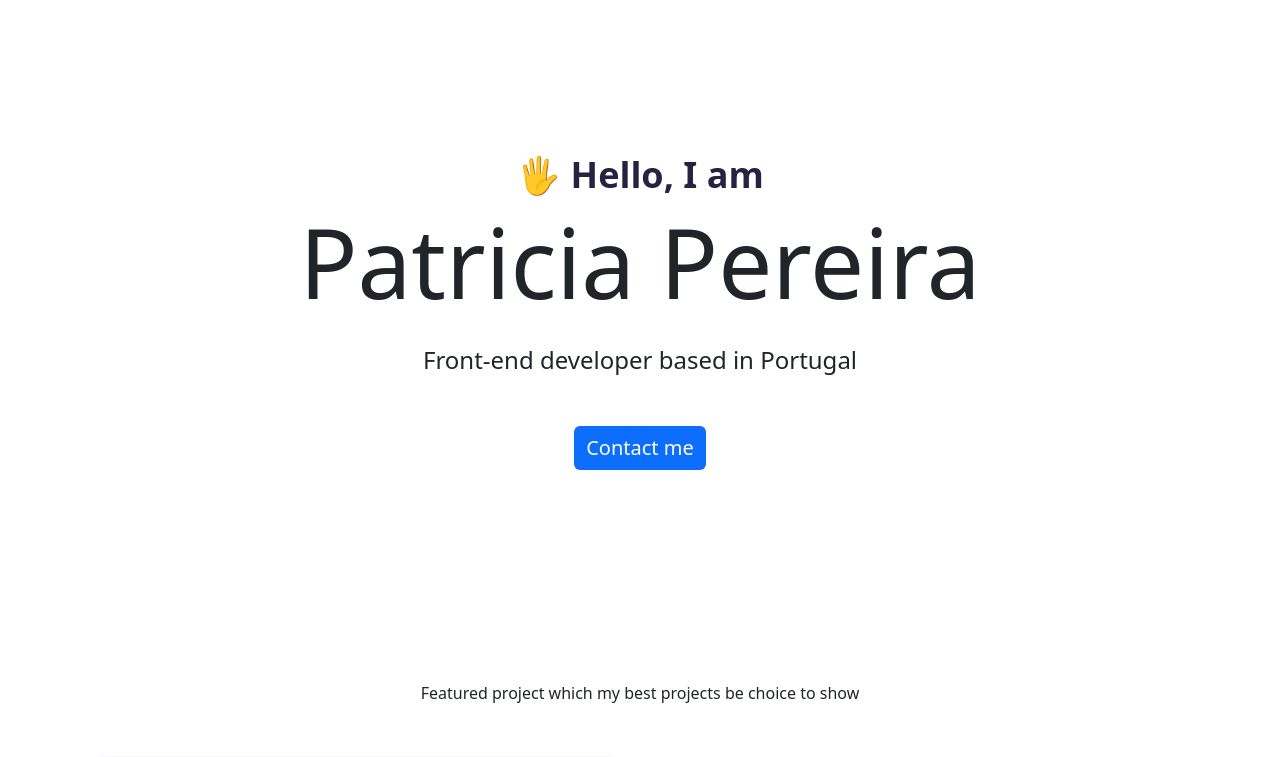
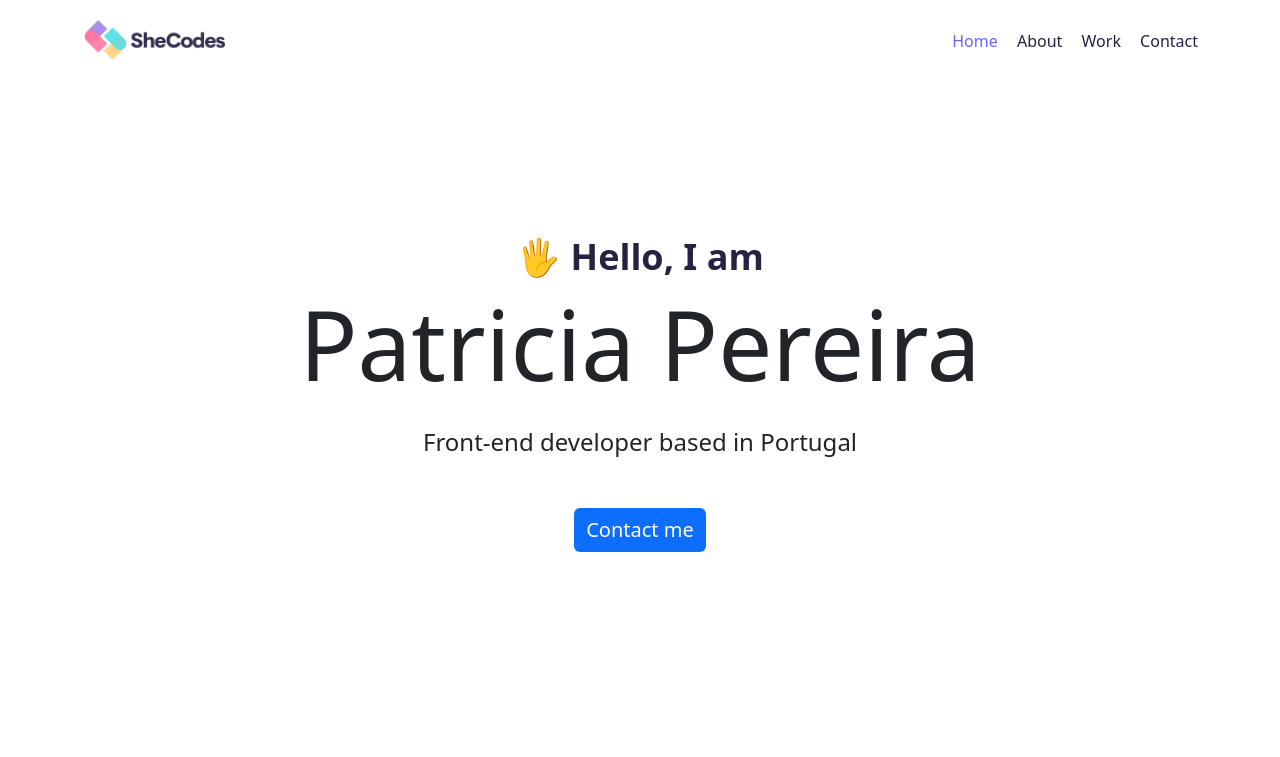
Before and after one commit to stehu-ai/stl-portfolio-project, a plain HTML site: page index.html in a window 1280 px wide. Shown: the top 757 px of the page. Drawn offline with nearby package versions, Linux system fonts and the light colour scheme; a web font is replaced by a local one.

Commit message:
Added a header

```diff
--- a/index.html
+++ b/index.html
@@ -27,6 +27,27 @@
 </head>
 
 <body>
+    <div class="container">
+        <nav class="d-flex justify-content-between">
+            <a href="/">
+                <img src="images/logo.png" class="logo d-none d-md-block" alt="" />
+            </a>
+            <ul>
+                <li class="active">
+                    <a href="/">Home</a>
+                </li>
+                <li>
+                    <a href="/about.html">About</a>
+                </li>
+                <li>
+                    <a href="/work.html">Work</a>
+                </li>
+                <li>
+                    <a href="contact.html">Contact</a>
+                </li>
+            </ul>
+        </nav>
+    </div>
     <div class="hero">
         <p>🖐 Hello, I am</p>
         <h1>Patricia Pereira</h1>
--- a/styles/style.css
+++ b/styles/style.css
@@ -65,6 +65,30 @@ p {
 .project-description {
     padding: 120px 60px;
 }
+.logo {
+    max-height: 40px;
+}
+nav {
+    padding: 20px 0;
+}
+nav ul {
+    padding: 0;
+    margin: 0;
+}
+nav li {
+    display: inline;
+    list-style: none;
+    line-height: 42px;
+    margin-left: 15px;
+}
+nav a {
+    text-decoration: none;
+    color:#272142;
+    transition: all 100ms ease-in-out;
+}
+nav a:hover, nav li.active a {
+    color: #6c63ff;
+}
 @media (max-width: 900px) {
     h2 {
         font-size: 44px;
```
Also changed, not shown: images/logo.png (added).
